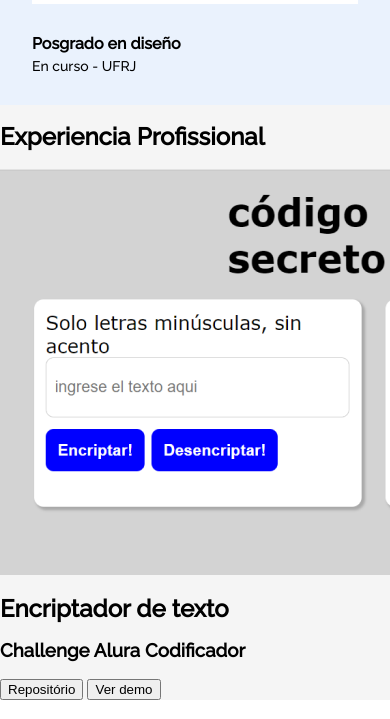
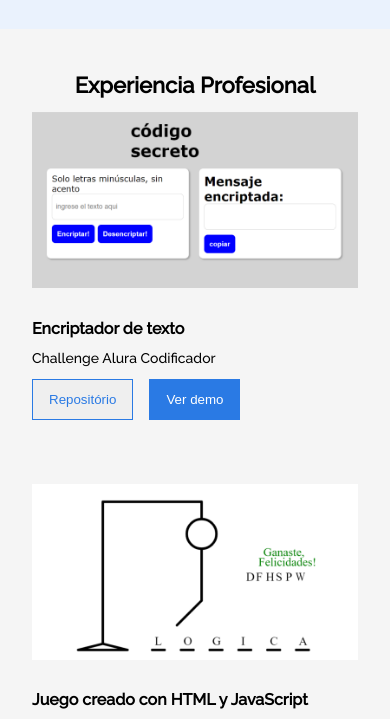
Before and after one commit to lwamae/portafolio, a plain HTML site: page index.html in a window 390 px wide. Shown: the part 2359-3078 px from the top of the page. Drawn offline with Linux system fonts and the light colour scheme.

Commit message:
seccion exp mobile first

```diff
--- a/index.html
+++ b/index.html
@@ -191,7 +191,7 @@
 
         <!-- Sección de Experiencia Profesional/Proyectos-->
         <section class="experience" id="xp">
-            <h2 class="experience__section__title" >Experiencia Profissional</h2>
+            <h2 class="experience__section__title" >Experiencia Profesional</h2>
             <div class="experiencie__box">
                 <!-- Pon el logotipo/captura de pantalla de tu proyecto -->
                 <img class="experience__img" src="assets\decod_print.png">
@@ -220,7 +220,7 @@
                 </div>
             </div>
 
-            <div class="experience__box">
+            <div class="experiencie__box">
                 <!-- Pon el logotipo/captura de pantalla de tu proyecto -->
                 <img class="experience__img" src="assets\secretcode_print.png">
                 <div class="experience__info-container">
@@ -234,7 +234,7 @@
                 </div>
             </div>
 
-            <div class="experience__box">
+            <div class="experiencie__box">
                 <img class="experience__img" src="assets\forca2_print.png">
                 <div class="experience__info-container">
                     <h2 class="experience__title">Juego creado con HTML, CSS y JavaScript</h2>
--- a/style.css
+++ b/style.css
@@ -227,7 +227,8 @@ section.academic div.academic__courses ul li.academic__courses__item__img {
 section.academic div.academic__courses ul li.academic__courses__item__title h4 {
     font-weight: 700;
     font-size: 16px;
-    margin-bottom: -25px;
+    margin-bottom: -22px;
+    margin-top: -17px;
     text-align: start;
 }
 
@@ -238,13 +239,68 @@ section.academic div.academic__courses ul li.academic__courses__item__subtitle {
 }
 
 .item__img {
-    width: 30%;
+    width: 25%;
 }
 
 /* experiencia*/
 
-section.experience{
+section.experience {
+    margin: 13px 32px 0 32px;
+}
 
+.experience__section__title{
+    text-align: center;
+    font-size: 22px;
+    margin: 32px 0 16px 0;
+}
+
+section.experience div.experiencie__box {
+    margin-bottom: 64px;
+}
+
+section.experience div.experiencie__box img {
+    margin-bottom: 16px;
+}
+
+section.experience div.experiencie__box h2 {
+    font-weight: 700;
+    font-size: 16px;
+}
+
+section.experience div.experiencie__box h3 {
+    font-weight: 500;
+    font-size: 14px;
+}
+
+section.experience div.experiencie__box div.experience__description {
+    display: flex;
+}
+
+section.experience div.experiencie__box span.experience__repo button {
+    display: flex;
+    flex-direction: row;
+    justify-content: center;
+    align-items: center;
+    padding: 12px 16px;
+    border: 1px solid #2A7AE4;
+    color: #2A7AE4;
+    box-sizing: border-box;
+}
+
+section.experience div.experiencie__box span.experience__demo button {
+    display: flex;
+    flex-direction: row;
+    justify-content: center;
+    align-items: center;
+    padding: 12px 16px;
+    margin-left: 16px;
+    border: 1px solid #2A7AE4;
+    background: #2A7AE4;
+    color: white;
+}
+
+section.experience img {
+    width: 100%;
 }
 
 /*Contacto*/
```
